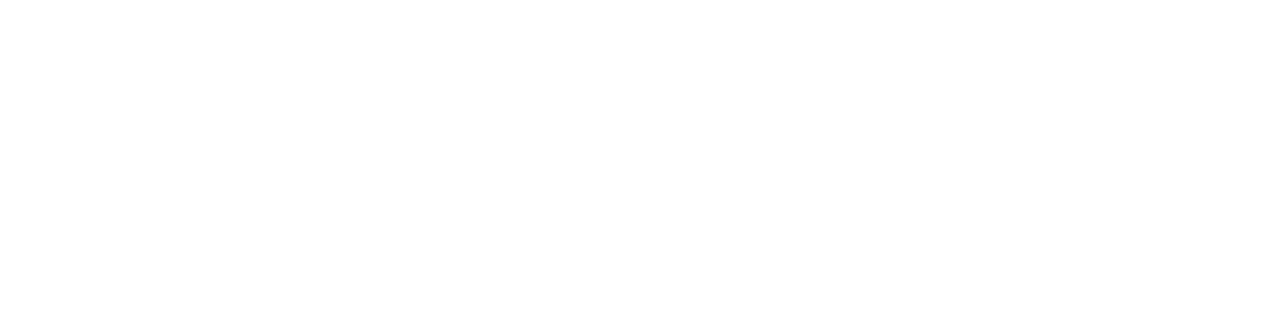
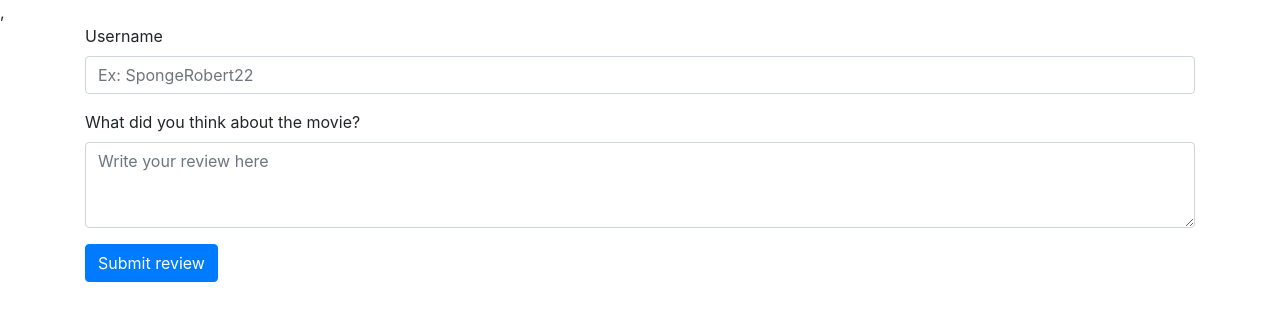
Before and after one commit to radubuc/react-course, a React (Create React App) app in the folder week-2/hw/movie-app/: page / in a window 1280 px wide. Shown: the top 320 px of the page. Built offline with nearby package versions, Linux system fonts and the light colour scheme.

Commit message:
Added markup for review form component

```diff
--- a/week-2/hw/movie-app/src/components/movie.js
+++ b/week-2/hw/movie-app/src/components/movie.js
@@ -13,7 +13,7 @@
             title: props.title,
             director: props.director,
             year: props.year,
-            synopsis: props.synopsis
+            synopsis: props.synopsis,
         }
     }
 
--- /dev/null
+++ b/week-2/hw/movie-app/src/components/review-form.js
@@ -0,0 +1,24 @@
+//reviewer name
+//review text
+//date and time? Necessary? See test-app-pt2
+
+import React from 'react';
+//Does review need access to Movie component eventually?
+
+export default class ReviewForm extends React.Component {
+    render() {
+        return (
+            <form className='container'>
+                <div className="form-group">
+                    <label for="exampleFormControlInput1">Username</label>
+                    <input type="text" className="form-control" id="exampleFormControlInput1" placeholder="Ex: SpongeRobert22" />
+                </div>
+                <div className="form-group">
+                    <label for="exampleFormControlTextarea1">What did you think about the movie?</label>
+                    <textarea className="form-control" id="exampleFormControlTextarea1" rows="3" placeholder="Write your review here"></textarea>
+                </div>
+                <button type="submit" className="btn btn-primary mb-2">Submit review</button>
+            </form>
+        );
+    }
+}
--- a/week-2/hw/movie-app/src/components/review.js
+++ b/week-2/hw/movie-app/src/components/review.js
@@ -0,0 +1 @@
+//What's the difference between review and review-form exactly?
--- a/week-2/hw/movie-app/src/index.js
+++ b/week-2/hw/movie-app/src/index.js
@@ -4,12 +4,15 @@
 import App from './App';
 // import Movie from './components/movie';
 import MovieList from './components/movie-list-container';
+import ReviewForm from './components/review-form';
 import reportWebVitals from './reportWebVitals';
 
 ReactDOM.render(
-  <React.StrictMode>
-    <MovieList />
-  </React.StrictMode>,
+  <div>
+    <MovieList />,
+    <ReviewForm />
+  </div>,
+
   document.getElementById('root')
 );
 
```
Also changed, not shown: week-2/hw/movie-app/src/components/rating.js (+8 -0 lines).
